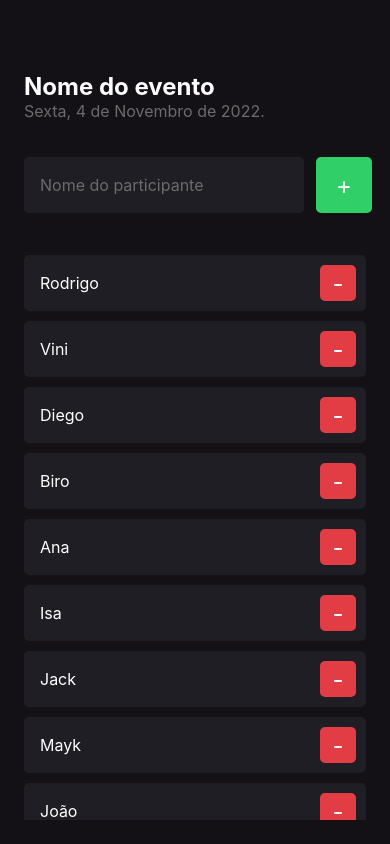
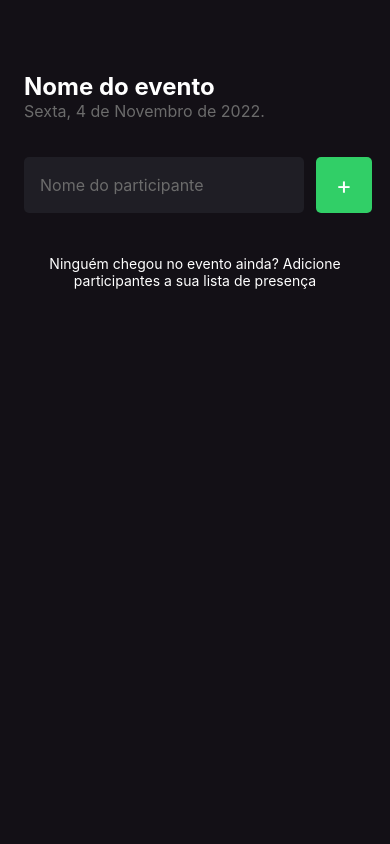
Before and after one commit to pedroesmerio/ReactNativePJ01, a React Native app: screen / in a window 390 px wide. Built offline with nearby package versions, Linux system fonts and the light colour scheme.

Commit message:
Feat: Creating add partip. functionality

```diff
--- a/src/screens/Home/index.tsx
+++ b/src/screens/Home/index.tsx
@@ -1,16 +1,22 @@
+import { useState } from "react";
+
 import { Alert, FlatList, Text, TextInput, TouchableOpacity, View } from "react-native";
 import { Participant } from "../components/Participant";
 
 import { styles } from "./style";
 
 export function Home() {
+  const [participants, setParticipants] = useState<string[]>([])
 
-  const participants = ['Rodrigo', 'Vini', 'Diego', 'Biro', 'Ana', 'Isa', 'Jack', 'Mayk', 'João', 'Pedro', 'Thiago'];
+  const [nameParticipant, setNamePaticipant] = useState('')
 
   function handleParticipantAdd() {
-    if (participants.includes("Rodrigo")) {
+    if (participants.includes(nameParticipant)) {
       return Alert.alert("Participante existe", "Já existe um participante na lista com esse nome.");
     }
+
+    setParticipants(prevState => [...prevState, nameParticipant])
+    setNamePaticipant('')
   }
 
   function handleParticipantRemove(name: string) {
@@ -42,6 +48,8 @@ export function Home() {
           style={styles.input}
           placeholder="Nome do participante"
           placeholderTextColor="#6B6B6B"
+          onChangeText={e => setNamePaticipant(e)}
+          value={nameParticipant}
         />
 
         <TouchableOpacity style={styles.button}
```
